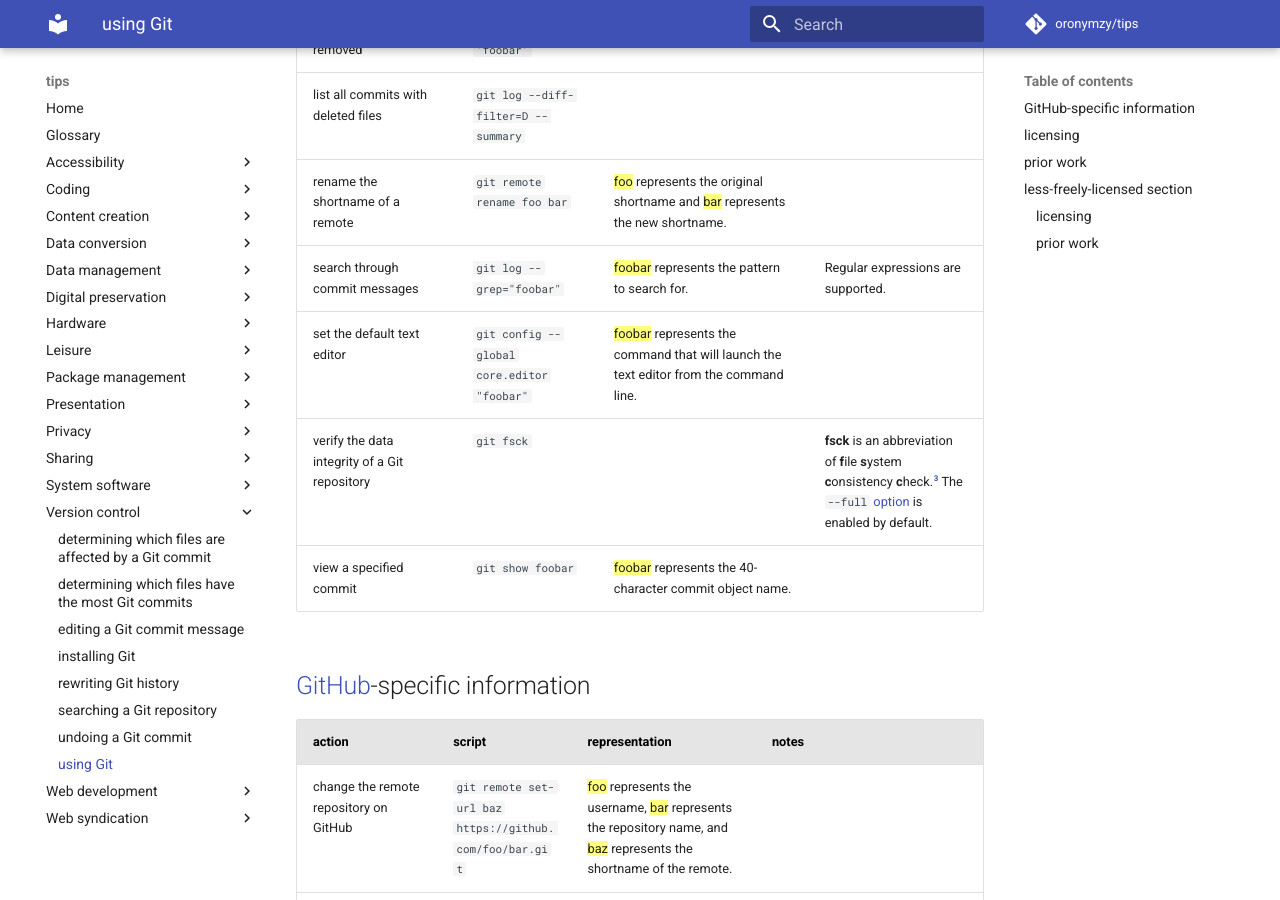
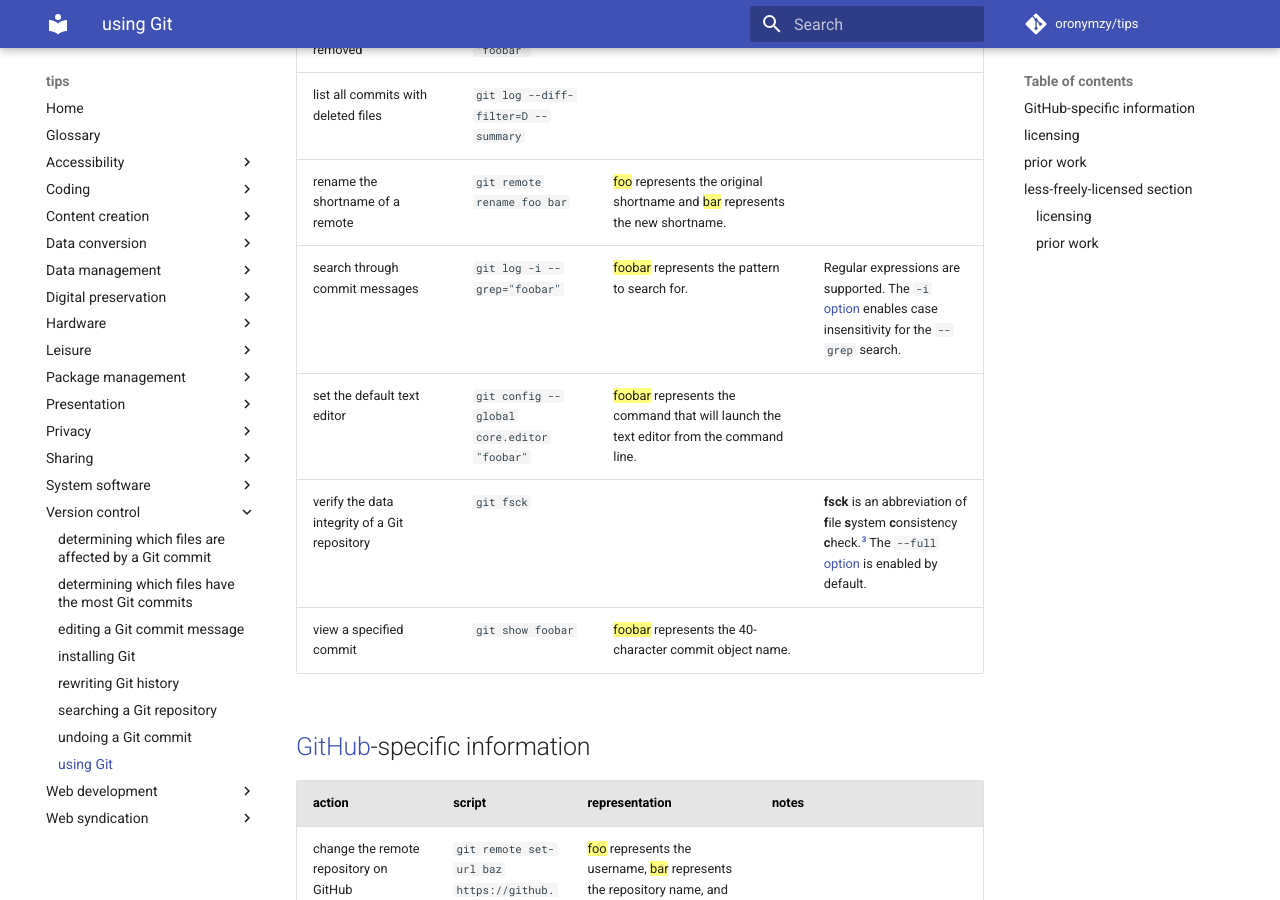
Before and after one commit to oronymzy/tips, an MkDocs documentation site: the page built from docs/usngGit.md, in a window 1280 px wide and 900 px high, scrolled down 1174 px. Built offline with MkDocs 1.6.1 and Material for MkDocs 9.7.7, drawn with Linux system fonts in a browser that asks for light colours; comment, search, counter and statistics services are not loaded.

Commit message:
Improve script for searching through commit messages
Improve script for searching through commit messages, adding the `-i`
option to enable case insensitivity.

```diff
--- a/docs/usngGit.md
+++ b/docs/usngGit.md
@@ -16,7 +16,7 @@ To ignore an already-committed directory or file, add it to `.gitignore`, commit
 | list all commits in which a fixed string was added or removed                 | `git log --all -p --reverse --source -S 'foobar'`      | {==foobar==} represents the fixed string to be searched for.
 | list all commits with deleted files                                           | `git log --diff-filter=D --summary`
 | rename the shortname of a remote                                              | `git remote rename foo bar`                            | {==foo==} represents the original shortname and {==bar==} represents the new shortname.
-| search through commit messages                                                | `git log --grep="foobar"`                              | {==foobar==} represents the pattern to search for.                                                                                                | Regular expressions are supported.
+| search through commit messages                                                | `git log -i --grep="foobar"`                           | {==foobar==} represents the pattern to search for.                                                                                                | Regular expressions are supported. The `-i` [option](https://git-scm.com/docs/git-log#Documentation/git-log.txt--i) enables case insensitivity for the `--grep` search.
 | set the default text editor                                                   | `git config --global core.editor "foobar"`             | {==foobar==} represents the command that will launch the text editor from the command line.
 | verify the data integrity of a Git repository                                 | `git fsck`                                             |                                                                                                                                                   | **fsck** is an abbreviation of **f**ile **s**ystem **c**onsistency **c**heck.[^usngGit-note1] The `--full` [option](https://git-scm.com/docs/git-fsck#Documentation/git-fsck.txt---full) is enabled by default.
 | view a specified commit                                                       | `git show foobar`                                      | {==foobar==} represents the 40-character commit object name.
```
